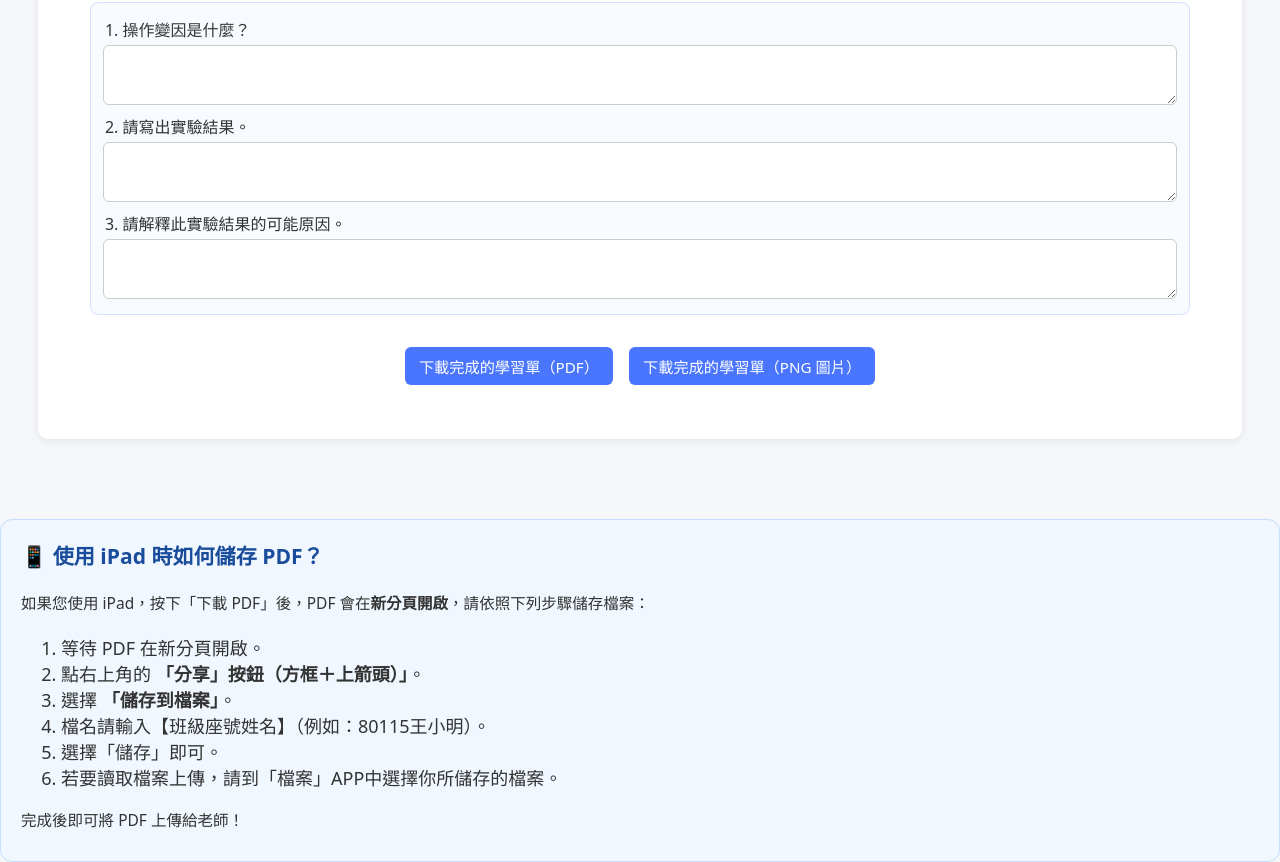
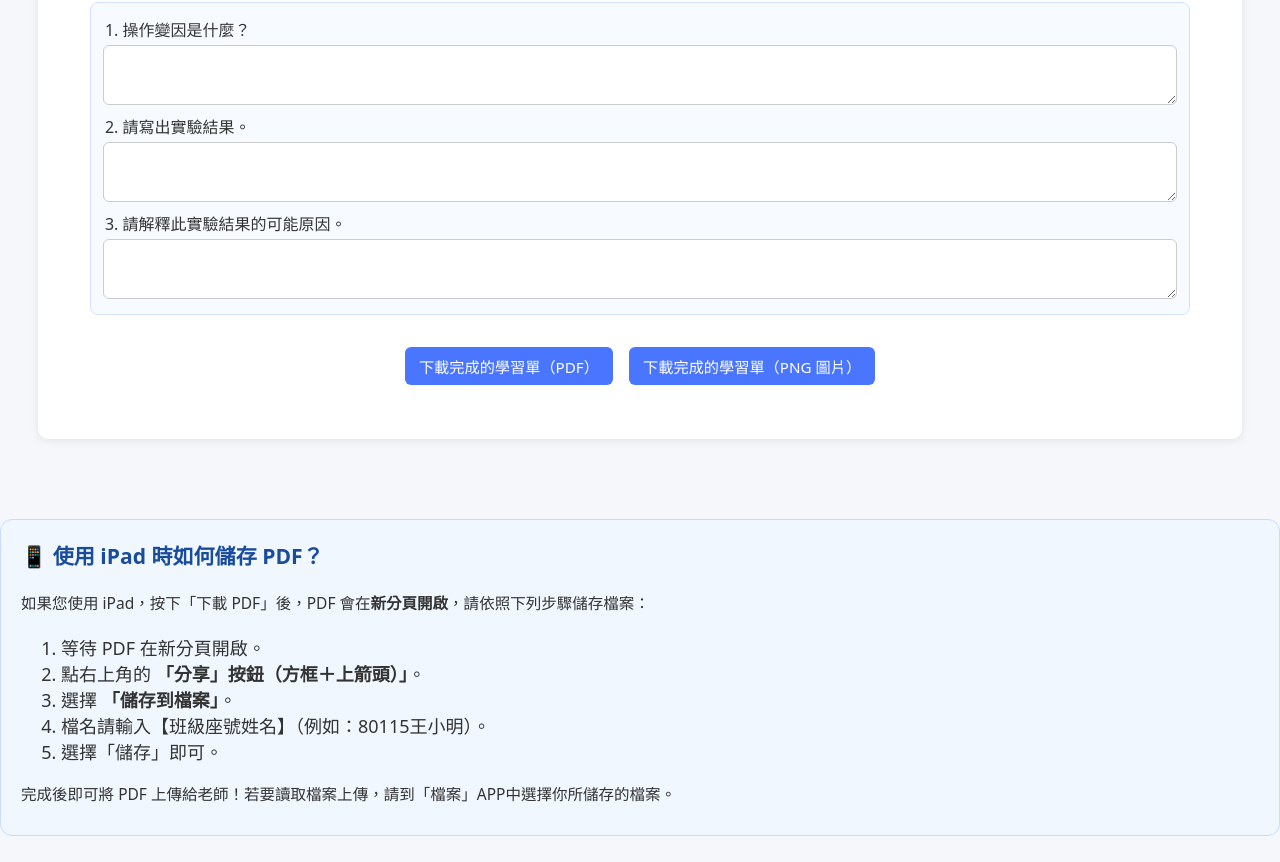
Before and after one commit to yihrulee/yihru, a plain HTML site: page enzymatic_inquiry_.html in a window 1280 px wide. Shown: the part 1531-2393 px from the top of the page. After the commit the page ends 2367 px from the top, so only its background shows below. Drawn offline with nearby package versions, Linux system fonts and the light colour scheme.

Commit message:
Rearrange instructions for file upload

```diff
--- a/enzymatic_inquiry_.html
+++ b/enzymatic_inquiry_.html
@@ -596,9 +596,8 @@ async function downloadPNG() {
         <li>選擇 <strong>「儲存到檔案」</strong>。</li>
         <li>檔名請輸入【班級座號姓名】（例如：80115王小明）。</li>
         <li>選擇「儲存」即可。</li>
-        <li>若要讀取檔案上傳，請到「檔案」APP中選擇你所儲存的檔案。</li>
       </ol>
-      <p>完成後即可將 PDF 上傳給老師！</p>
+      <p>完成後即可將 PDF 上傳給老師！若要讀取檔案上傳，請到「檔案」APP中選擇你所儲存的檔案。</p>
     </div>
 
 </body>
```
